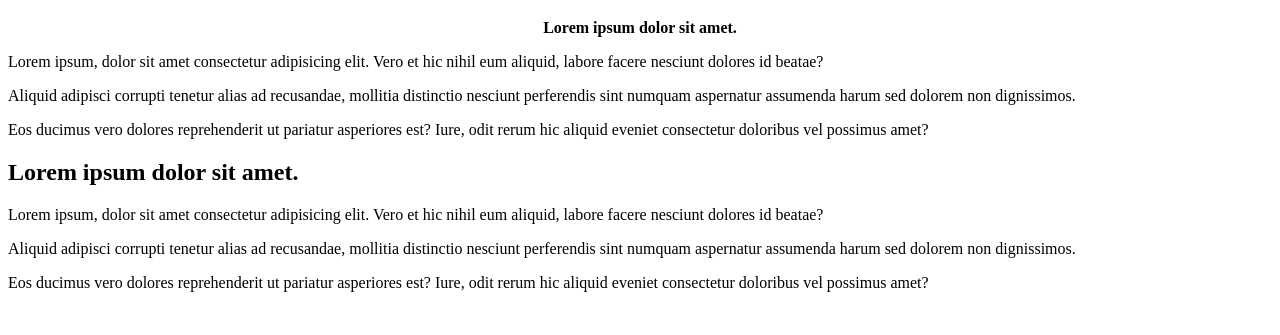
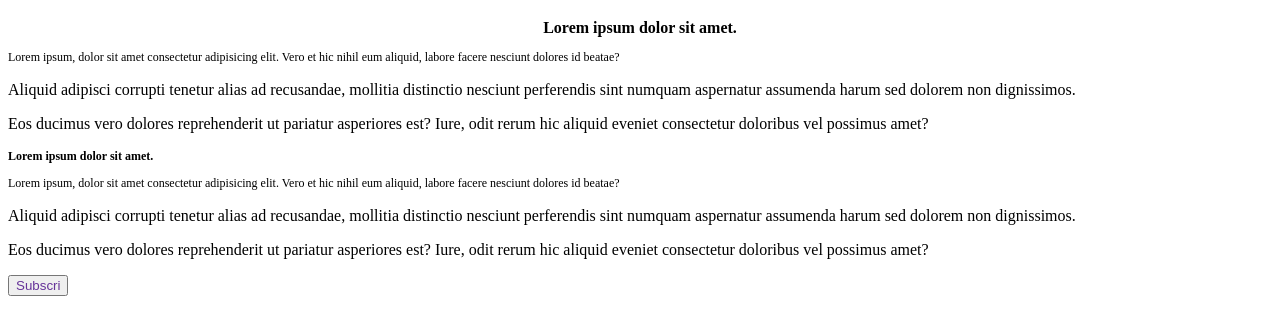
Before and after one commit to Alekseypolukhin/css1, a plain HTML site: page index.html in a window 1280 px wide. Shown: the part 61-396 px from the top of the page. Drawn offline with Linux system fonts and the light colour scheme.

Commit message:
css commit

```diff
--- a/assets/css/style.css
+++ b/assets/css/style.css
@@ -1,4 +1,13 @@
 /* Зовнішні стилі */
+/* Селектор тегу (типу) */
 h1 {
     color: blue;
 }
+/* Селектор класу */
+.anotation {
+    font-size: 12px;
+}
+/* Селектор індитифікатора */
+#Subscribe-btn {
+    color: rebeccapurple;
+}
--- a/index.html
+++ b/index.html
@@ -27,7 +27,7 @@
     <!-- ІНлайн стилі -->
     <h2 style="font-size: 16px; text-align:center;">Lorem ipsum dolor sit amet.</h2>
 
-    <p>
+    <p class="anotation">
         Lorem ipsum, dolor sit amet consectetur adipisicing elit. Vero et hic nihil eum aliquid, labore facere nesciunt dolores id beatae?
     </p>
     <p>
@@ -36,9 +36,9 @@
     <p>
         Eos ducimus vero dolores reprehenderit ut pariatur asperiores est? Iure, odit rerum hic aliquid eveniet consectetur doloribus vel possimus amet?
     </p>
-    <h2>Lorem ipsum dolor sit amet.</h2>
+    <h2 class="anotation">Lorem ipsum dolor sit amet.</h2>
 
-    <p>
+    <p class="anotation">
         Lorem ipsum, dolor sit amet consectetur adipisicing elit. Vero et hic nihil eum aliquid, labore facere nesciunt dolores id beatae?
     </p>
     <p>
@@ -47,5 +47,7 @@
     <p>
         Eos ducimus vero dolores reprehenderit ut pariatur asperiores est? Iure, odit rerum hic aliquid eveniet consectetur doloribus vel possimus amet?
     </p>
+    <button id="Subscribe-btn">Subscri
+    </button>
 </body>
 </html>
```
